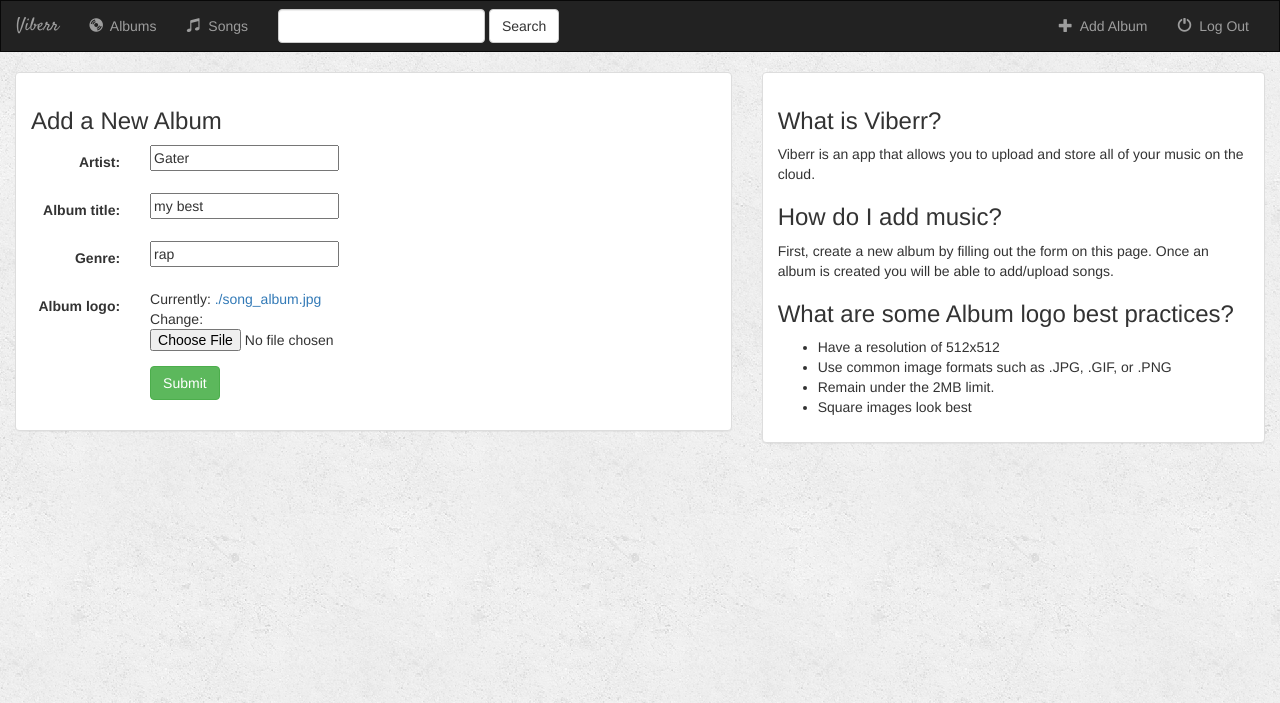
After one commit to franksalas/DjangoSiteMusic, a Django app: page /music/album/1/ in a window 1280 px wide. The commit adds this page. Shown: the top 703 px of the page. Run offline with Django 3.2, Linux system fonts and the light colour scheme; data comes from the database, SQL or seed files in the repository; both versions use the stored data as it was after the commit; some libraries are stand-ins or nearby versions.

Commit message:
views and details format is still wrong but functional End of Django Tutorial for Beginners  33 upload files

```diff
--- a/music/models.py
+++ b/music/models.py
@@ -6,10 +6,10 @@ class Album(models.Model):
     artist = models.CharField(max_length=250)
     album_title = models.CharField(max_length=500)
     genre = models.CharField(max_length=100)
-    album_logo = models.CharField(max_length=100)
+    album_logo = models.FileField()
 
     def get_absolute_url(self):
-        return reverse('music/detail', kwargs={'pk': self.pk})
+        return reverse('music:detail', kwargs={'pk': self.pk})
 
 
     def __str__(self):
--- /dev/null
+++ b/music/templates/music/album_form.html
@@ -0,0 +1,59 @@
+{% extends 'music/base.html' %}
+{% block title %}Add a New Album{% endblock %}
+{% block albums_active %}active{% endblock %}
+
+{% block body %}
+    <div class="container-fluid">
+
+        <div class="row">
+
+            <div class="col-sm-12 col-md-7">
+                <div class="panel panel-default">
+                    <div class="panel-body">
+                        <h3>Add a New Album</h3>
+                        {% if error_message %}
+                            <p><strong>{{ error_message }}</strong></p>
+                        {% endif %}
+                        <form class="form-horizontal" role="form" action=""
+                              method="post" enctype="multipart/form-data">
+                            {% csrf_token %}
+                            {% include 'music/form_template.html' %}
+                            <div class="form-group">
+                                <div class="col-sm-offset-2 col-sm-10">
+                                    <button type="submit"
+                                            class="btn btn-success">Submit
+                                    </button>
+                                </div>
+                            </div>
+                        </form>
+                    </div>
+                </div>
+            </div>
+
+            <div class="col-sm-12 col-md-5">
+                <div class="panel panel-default">
+                    <div class="panel-body">
+                        <h3>What is Viberr?</h3>
+                        <p>Viberr is an app that allows you to upload and store
+                            all of your music on the cloud.</p>
+                        <h3>How do I add music?</h3>
+                        <p>First, create a new album by filling out the form on
+                            this page. Once an album is created you will be
+                            able to add/upload songs.</p>
+                        <h3>What are some Album logo best practices?</h3>
+                        <ul>
+                            <li>Have a resolution of 512x512</li>
+                            <li>Use common image formats such as .JPG, .GIF, or
+                                .PNG
+                            </li>
+                            <li>Remain under the 2MB limit.</li>
+                            <li>Square images look best</li>
+                        </ul>
+                    </div>
+                </div>
+            </div>
+
+        </div>
+
+    </div>
+{% endblock %}
--- a/music/templates/music/base.html
+++ b/music/templates/music/base.html
@@ -56,7 +56,7 @@
 
             <ul class="nav navbar-nav navbar-right">
                 <li class="">
-                    <a href="{% url 'music:index' %}">
+                    <a href="{% url 'music:album-add' %}">
                         <span class="glyphicon glyphicon-plus"
                               aria-hidden="true"></span>&nbsp;
                         Add Album
--- a/music/templates/music/detail.html
+++ b/music/templates/music/detail.html
@@ -3,7 +3,7 @@
 
 {% block body %}
 
-    <img src="{{ album.album_logo }}" style="width: 250px;">
+    <img src="{{ album.album_logo.url }}" class="img-responsive">
 
     <h1>{{ album.album_title }}</h1>
     <h2>{{ album.artist }}</h2>
--- /dev/null
+++ b/music/templates/music/form_template.html
@@ -0,0 +1,9 @@
+{% for field in form %}
+    <div class="form-group">
+        <div class="col-sm-offset-2 col-sm-10">
+            <span class="text-danger small">{{ field.errors }}</span>
+        </div>
+        <label class="control-label col-sm-2" for="song_title">{{ field.label_tag }}</label>
+        <div class="col-sm-10">{{ field }}</div>
+    </div>
+{% endfor %}
--- a/music/templates/music/index.html
+++ b/music/templates/music/index.html
@@ -1,6 +1,8 @@
 {% extends 'music/base.html' %}
 
+
 {% block body %}
+
     <ul>
         {% for album in object_list %}
             <li>
--- a/music/urls.py
+++ b/music/urls.py
@@ -10,5 +10,12 @@ urlpatterns = [
     # /music/<album_id>/
     url(r'^(?P<pk>[0-9]+)/$', views.DetailView.as_view(), name='detail'),
     # /music/album/add/
-    url(r'album/add/$', views.AlbumCreate.as_view(),name='album-add'),
-]
+    url(r'^album/add/$', views.AlbumCreate.as_view(), name='album-add'),
+    # /music/album/add/2/
+    url(r'^album/(?P<pk>[0-9]+)/$', views.AlbumUpdate.as_view(),
+        name='album-update'),
+    # /music/album/add/2/
+
+    url(r'^album/(?P<pk>[0-9]+)/delete/$', views.AlbumDelete.as_view(),
+        name='album-delete'),
+    ]
--- a/music/views.py
+++ b/music/views.py
@@ -1,6 +1,7 @@
 from django.views import generic
 from .models import Album
 from django.views.generic.edit import CreateView, UpdateView, DeleteView
+from django.core.urlresolvers import reverse_lazy
 
 class IndexView(generic.ListView):
     template_name = 'music/index.html'
@@ -15,9 +16,16 @@ class DetailView(generic.DetailView):
     template_name = 'music/detail.html'
 
 
-
 class AlbumCreate(CreateView):
     model = Album
-    fields = [
-        'artist', 'album_title', 'genre', 'album_logo'
-    ]
+    fields = ['artist', 'album_title', 'genre', 'album_logo']
+
+
+class AlbumUpdate(UpdateView):
+    model = Album
+    fields = ['artist', 'album_title', 'genre', 'album_logo']
+
+
+class AlbumDelete(DeleteView):
+    model = Album
+    success_url = reverse_lazy('music:index')
--- a/newbostonDjangoSite/settings.py
+++ b/newbostonDjangoSite/settings.py
@@ -121,3 +121,6 @@ USE_TZ = True
 # https://docs.djangoproject.com/en/1.9/howto/static-files/
 
 STATIC_URL = '/static/'
+
+MEDIA_ROOT = os.path.join(BASE_DIR, 'media')
+MEDIA_URL = '/media/'
--- a/newbostonDjangoSite/urls.py
+++ b/newbostonDjangoSite/urls.py
@@ -15,9 +15,16 @@ Including another URLconf
 """
 from django.conf.urls import url, include
 from django.contrib import admin
+from django.conf import settings
+from django.conf.urls.static import static
 
 urlpatterns = [
 
     url(r'^admin/', admin.site.urls),
     url(r'^music/', include('music.urls')),
 ]
+
+if settings.DEBUG:
+    urlpatterns += static(settings.STATIC_URL,
+                          document_root=settings.STATIC_ROOT)
+    urlpatterns += static(settings.MEDIA_URL, document_root=settings.MEDIA_ROOT)
```
Also changed, not shown: db.sqlite3.
